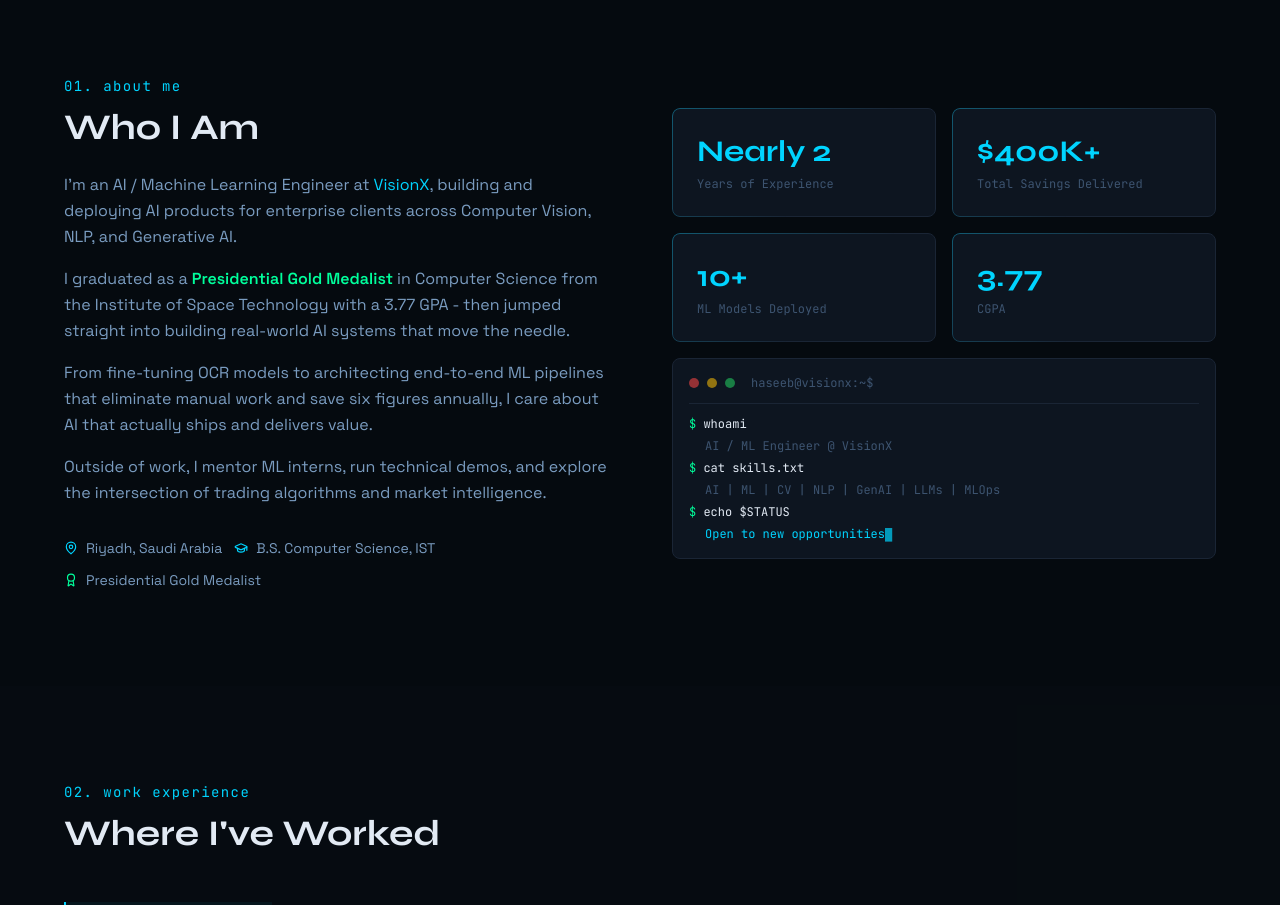
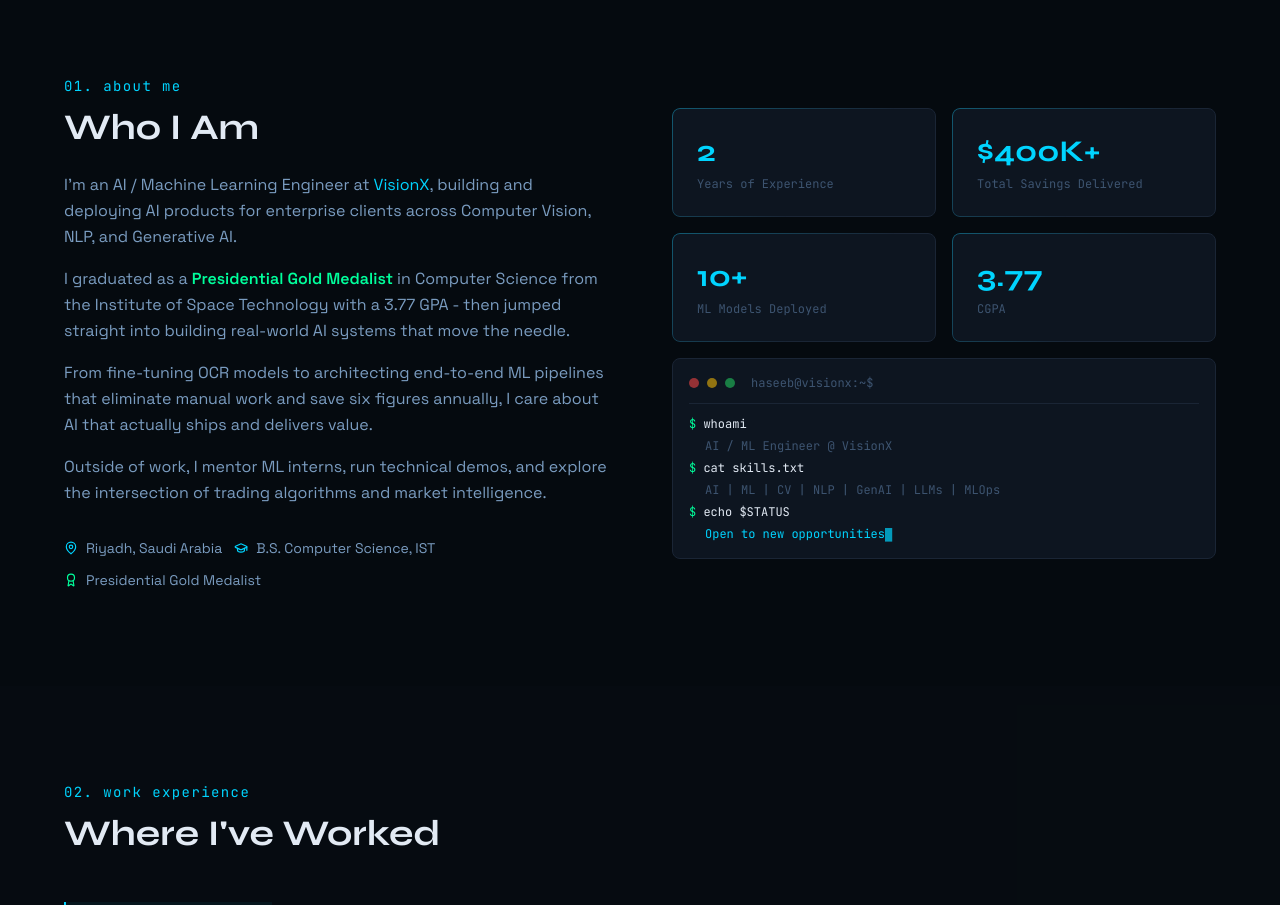
Before and after one commit to Haseeeb21/haseeb-portfolio, a React (Vite) app: page / in a window 1280 px wide. Shown: the part 820-1725 px from the top of the page. Built offline with nearby package versions, Linux system fonts and the light colour scheme.

Commit message:
Experience Update

```diff
--- a/src/sections/About.jsx
+++ b/src/sections/About.jsx
@@ -1,7 +1,7 @@
 import { Award, MapPin, GraduationCap } from 'lucide-react'
 
 const stats = [
-  { label: 'Years of Experience', value: 'Nearly 2' },
+  { label: 'Years of Experience', value: '2' },
   { label: 'Total Savings Delivered', value: '$400K+' },
   { label: 'ML Models Deployed', value: '10+' },
   { label: 'CGPA', value: '3.77' },
```
